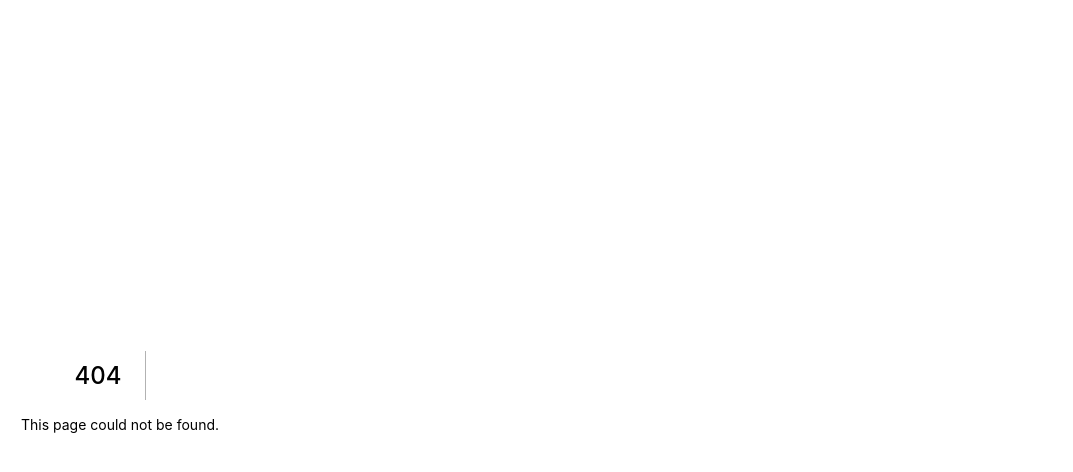
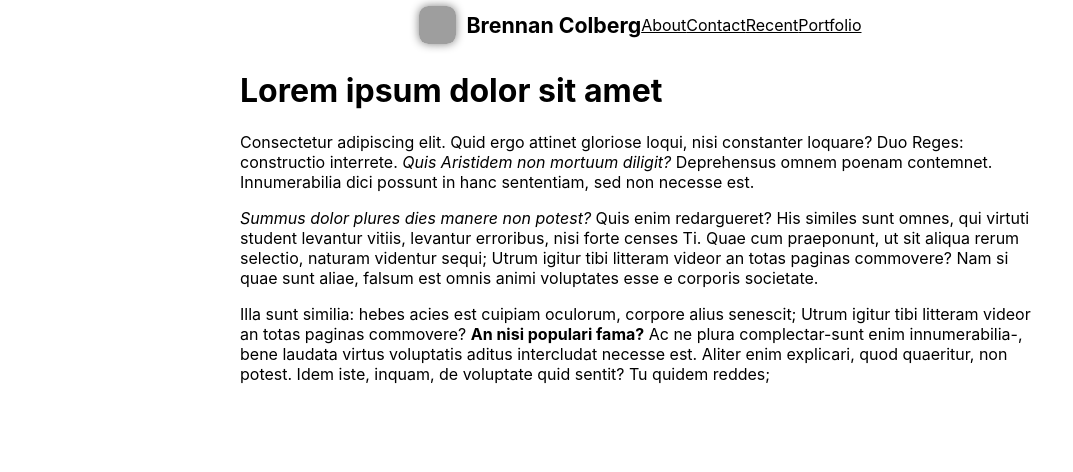
Before and after one commit to BrennanColberg/website, a Next.js app: page /about in a window 1280 px wide. Before the commit this address had no page. Shown: the top 472 px of the page, without its empty margins (0-1073 px from the left). Built offline with nearby package versions, Linux system fonts and the light colour scheme; grey boxes are pictures that could not be loaded.

Commit message:
add basic about page

```diff
--- /dev/null
+++ b/components/Header.js
@@ -0,0 +1,17 @@
+import Link from 'next/link'
+import styles from '../styles/Header.module.scss'
+import Logo from './Logo'
+import Navigation from './Navigation'
+
+const Header = () => (
+  <div className={styles.header}>
+    <Link href="/" passHref>
+      <a className="subtle">
+        <Logo />
+      </a>
+    </Link>
+    <Navigation />
+  </div>
+)
+
+export default Header
--- /dev/null
+++ b/pages/about.js
@@ -0,0 +1,37 @@
+import Header from '../components/Header'
+
+const SplashPage = () => (
+  <>
+    <Header />
+    <main>
+      <h1>Lorem ipsum dolor sit amet</h1>
+      <p>
+        Consectetur adipiscing elit. Quid ergo attinet gloriose loqui, nisi
+        constanter loquare? Duo Reges: constructio interrete.{' '}
+        <i>Quis Aristidem non mortuum diligit?</i> Deprehensus omnem poenam
+        contemnet. Innumerabilia dici possunt in hanc sententiam, sed non
+        necesse est.{' '}
+      </p>
+
+      <p>
+        <i>Summus dolor plures dies manere non potest?</i> Quis enim
+        redargueret? His similes sunt omnes, qui virtuti student levantur
+        vitiis, levantur erroribus, nisi forte censes Ti. Quae cum praeponunt,
+        ut sit aliqua rerum selectio, naturam videntur sequi; Utrum igitur tibi
+        litteram videor an totas paginas commovere? Nam si quae sunt aliae,
+        falsum est omnis animi voluptates esse e corporis societate.{' '}
+      </p>
+
+      <p>
+        Illa sunt similia: hebes acies est cuipiam oculorum, corpore alius
+        senescit; Utrum igitur tibi litteram videor an totas paginas commovere?{' '}
+        <b>An nisi populari fama?</b> Ac ne plura complectar-sunt enim
+        innumerabilia-, bene laudata virtus voluptatis aditus intercludat
+        necesse est. Aliter enim explicari, quod quaeritur, non potest. Idem
+        iste, inquam, de voluptate quid sentit? Tu quidem reddes;
+      </p>
+    </main>
+  </>
+)
+
+export default SplashPage
--- /dev/null
+++ b/styles/Header.module.scss
@@ -0,0 +1,11 @@
+.header {
+  display: flex;
+  flex-flow: row nowrap;
+  justify-content: center;
+  align-items: center;
+  grid-area: header;
+
+  > :first-child div {
+    font-size: 8pt;
+  }
+}
```
